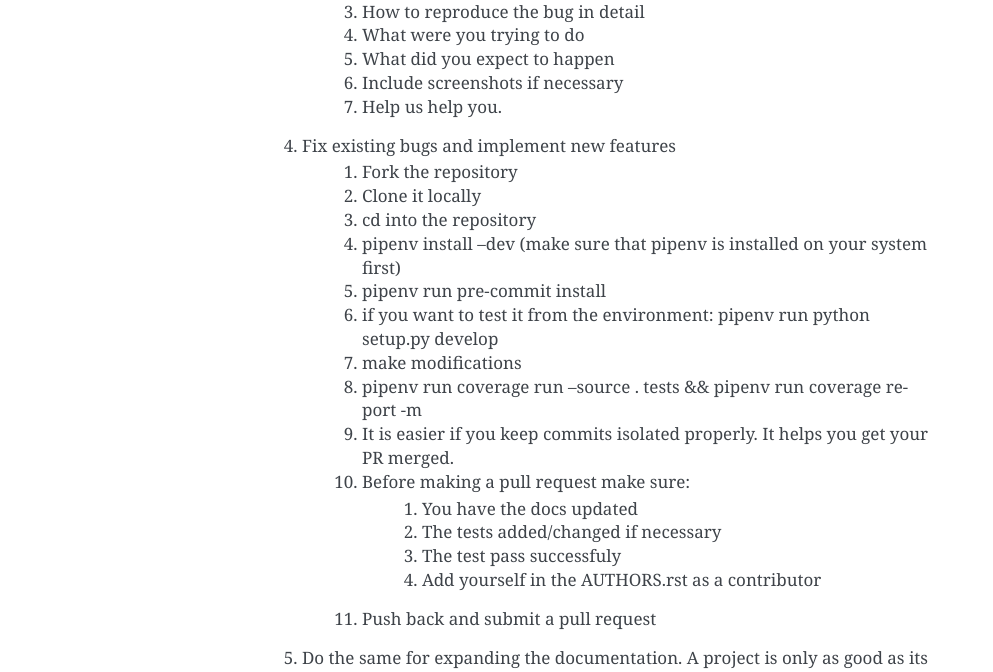
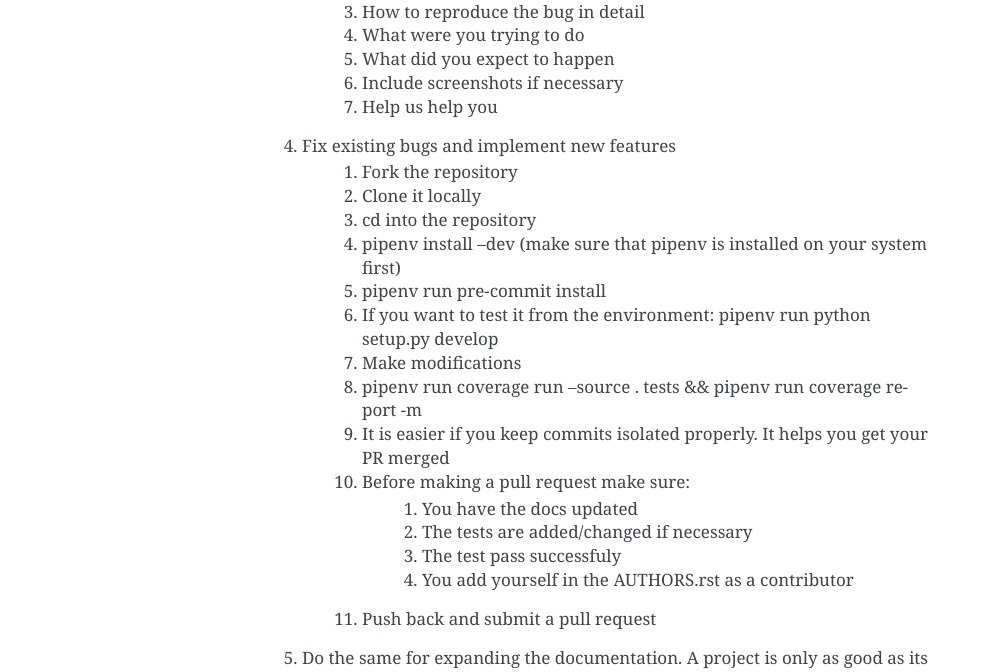
Before and after one commit to zmasek/shamrock, a Sphinx documentation site: the page built from docs/source/contributing.rst, in a window 1280 px wide. Shown: the part 290-962 px from the top of the page, without its empty margins (148-1141 px from the left). Built offline with Sphinx 7.4.7, drawn with Linux system fonts in a browser that asks for light colours.

```diff
--- a/CONTRIBUTING.rst
+++ b/CONTRIBUTING.rst
@@ -13,21 +13,21 @@ Every contribution is welcome. If not with the concrete pull request, then as:
     #. What were you trying to do
     #. What did you expect to happen
     #. Include screenshots if necessary
-    #. Help us help you.
+    #. Help us help you
 #. Fix existing bugs and implement new features
     #. Fork the repository
     #. Clone it locally
     #. cd into the repository
     #. pipenv install --dev (make sure that pipenv is installed on your system first)
     #. pipenv run pre-commit install
-    #. if you want to test it from the environment: pipenv run python setup.py develop
-    #. make modifications
+    #. If you want to test it from the environment: pipenv run python setup.py develop
+    #. Make modifications
     #. pipenv run coverage run --source . tests && pipenv run coverage report -m
-    #. It is easier if you keep commits isolated properly. It helps you get your PR merged.
+    #. It is easier if you keep commits isolated properly. It helps you get your PR merged
     #. Before making a pull request make sure:
         #. You have the docs updated
-        #. The tests added/changed if necessary
+        #. The tests are added/changed if necessary
         #. The test pass successfuly
-        #. Add yourself in the AUTHORS.rst as a contributor
+        #. You add yourself in the AUTHORS.rst as a contributor
     #. Push back and submit a pull request
 #. Do the same for expanding the documentation. A project is only as good as its documentation
--- a/docs/source/setting_up.rst
+++ b/docs/source/setting_up.rst
@@ -4,12 +4,12 @@ Setting up
 Prerequisites
 -------------
 
-Shamrock relies on Python 3.6 and above and `Requests III <https://3.python-requests.org/>`_
+Shamrock relies on Python 3.6 and above, and `Requests III <https://3.python-requests.org/>`_
 library. Requests will get installed automatically, but you need to make sure to meet the other
-requirement.
+requirements.
 
 To start interacting with the API, you'll need a token from them. Obtaining it is not a big deal.
-Make sure to sign up on the Trefle page and obtain token there. You'll need it when using the
+Make sure to sign up on the `Trefle <https://trefle.io/>`_ page and obtain token there. You'll need it when using the
 library.
 
 Installation
--- a/docs/source/usage.rst
+++ b/docs/source/usage.rst
@@ -40,7 +40,7 @@ Methods that can be run with the API are::
 
 They correspond to the Trefle API endpoints.
 
-Single item
+Single Item
 ~~~~~~~~~~~
 
 You can also query a specific item from the database::
--- a/shamrock/__init__.py
+++ b/shamrock/__init__.py
@@ -1,6 +1,6 @@
 # -*- coding: utf-8 -*-
 
-"""Shamrock - A Trefle API Integration"""
+"""Shamrock - A Trefle API Integration."""
 from .shamrock import ENDPOINTS, NAVIGATION, Shamrock
 
 __author__ = "Zlatko Mašek"
```
Also changed, not shown: README.rst (+6 -2 lines), 1 other file.
